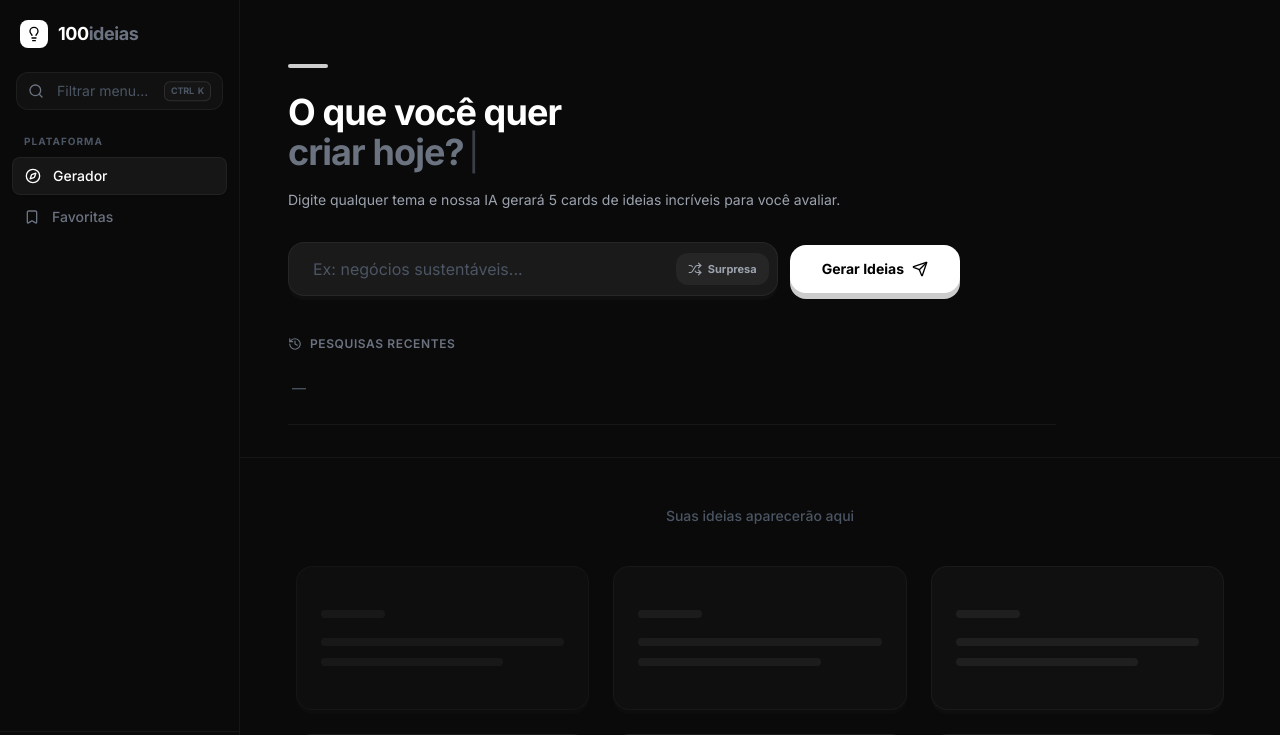
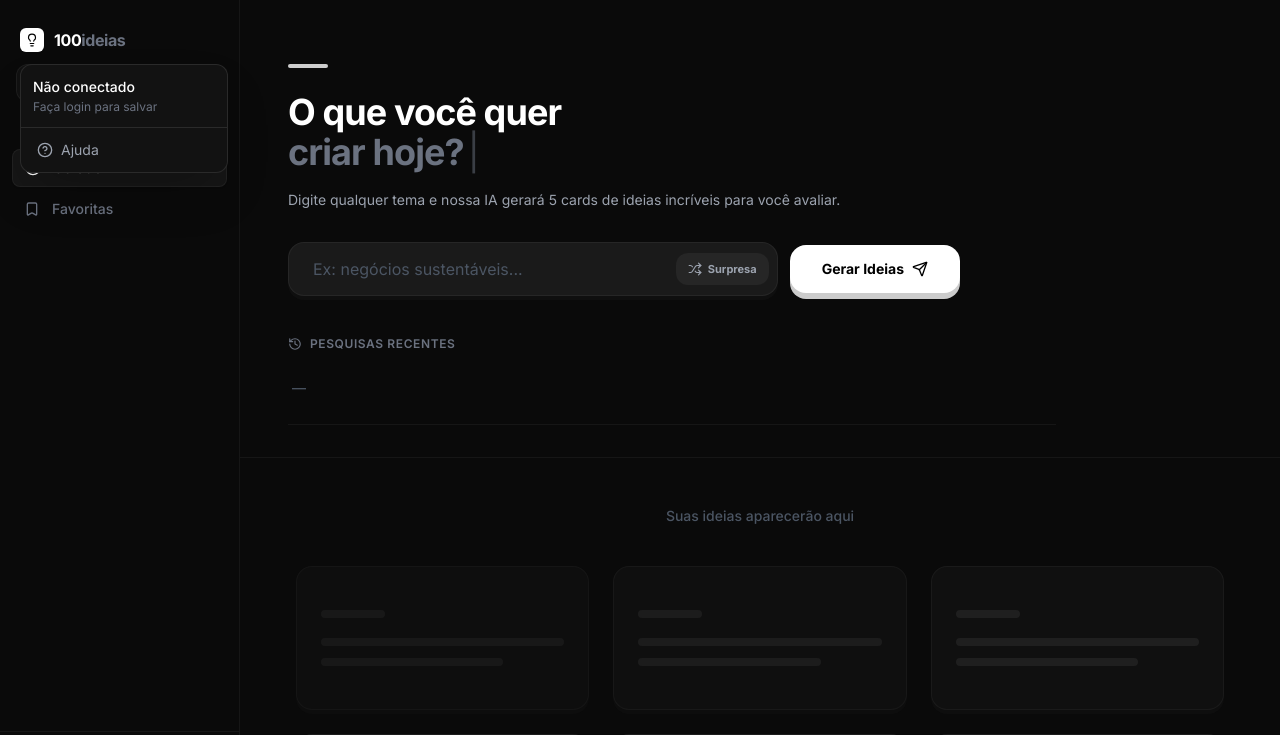
Before and after one commit to T0matas/100IDEIAS, a React (Vite) app: page / in a window 1280 px wide. Shown: the top 735 px of the page. Built offline with nearby package versions, Linux system fonts and the light colour scheme.

Commit message:
feat: ss

```diff
--- a/src/App.tsx
+++ b/src/App.tsx
@@ -14,6 +14,7 @@ function App() {
   const [isFavoritesOpen, setIsFavoritesOpen] = useState(false)
   const [searchValue, setSearchValue] = useState("")
   const [isLoggedIn, setIsLoggedIn] = useState(false)
+  const [userEmail, setUserEmail] = useState("")
   const [isLoginOpen, setIsLoginOpen] = useState(false)
 
   return (
@@ -29,6 +30,7 @@ function App() {
         searchValue={searchValue}
         setSearchValue={setSearchValue}
         isLoggedIn={isLoggedIn}
+        userEmail={userEmail}
         onOpenLogin={() => setIsLoginOpen(true)}
         onReset={() => {
           setHasGenerated(false);
@@ -46,6 +48,7 @@ function App() {
           }}
           isResultsView={hasGenerated}
           isLoggedIn={isLoggedIn}
+          userEmail={userEmail}
           onLogin={() => setIsLoginOpen(true)}
         />
         <main className="flex-1 ml-60 relative min-h-screen flex flex-col">
@@ -106,7 +109,10 @@ function App() {
       <LoginModal
         isOpen={isLoginOpen}
         onClose={() => setIsLoginOpen(false)}
-        onLogin={() => setIsLoggedIn(true)}
+        onLogin={(email) => {
+          setIsLoggedIn(true)
+          setUserEmail(email)
+        }}
       />
     </>
   )
--- a/src/components/MobileHeader.tsx
+++ b/src/components/MobileHeader.tsx
@@ -16,10 +16,12 @@ export function MobileHeader({ onMenuClick }: MobileHeaderProps) {
         </button>
 
         <div className="flex items-center gap-2">
-          <div className="w-6 h-6 bg-white rounded flex items-center justify-center text-black">
+          <div className="w-6 h-6 bg-white rounded-md flex items-center justify-center text-black">
             <Lightbulb className="w-3.5 h-3.5" />
           </div>
-          <span className="text-sm font-bold text-white tracking-tight">100Ideias</span>
+          <span className="text-sm font-bold text-white tracking-tight">
+            100<span className="text-gray-500">ideias</span>
+          </span>
         </div>
       </div>
     </header>
--- a/src/components/MobileSidebar.tsx
+++ b/src/components/MobileSidebar.tsx
@@ -8,7 +8,9 @@ import {
   ChevronRight,
   PlusCircle,
   X,
-  Lightbulb
+  Lightbulb,
+  ChevronDown,
+  HelpCircle
 } from "lucide-react"
 import { useState, useEffect } from "react"
 import { motion, AnimatePresence } from "framer-motion"
@@ -21,6 +23,7 @@ interface MobileSidebarProps {
   onReset: () => void
   isResultsView: boolean
   isLoggedIn: boolean
+  userEmail?: string
   onOpenLogin: () => void
 }
 
@@ -36,10 +39,12 @@ export function MobileSidebar({
   onReset,
   isResultsView,
   isLoggedIn,
+  userEmail,
   onOpenLogin
 }: MobileSidebarProps) {
   const [searchValue, setSearchValue] = useState("")
   const [theme, setTheme] = useState<'dark' | 'light'>('dark')
+  const [isUserMenuOpen, setIsUserMenuOpen] = useState(false)
 
   useEffect(() => {
     if (theme === 'light') {
@@ -75,15 +80,22 @@ export function MobileSidebar({
             className="fixed left-0 top-0 bottom-0 w-[300px] bg-[#0A0A0A] border-r border-white/5 z-[210] flex flex-col"
           >
             {/* Header / Logo */}
-            <div className="p-6 flex items-center justify-between">
-              <div className="flex items-center gap-3">
-                <div className="w-9 h-9 bg-white rounded-xl flex items-center justify-center text-black shadow-lg">
-                  <Lightbulb className="w-5 h-5" />
+            <div className="p-6 pb-2">
+              <div className="flex items-center justify-between mb-4">
+                <div
+                  onClick={() => setIsUserMenuOpen(!isUserMenuOpen)}
+                  className="flex items-center gap-2.5 cursor-pointer group"
+                >
+                  <div className="w-6 h-6 bg-white rounded-md flex items-center justify-center text-black shadow-lg group-active:scale-95 transition-transform shrink-0">
+                    <Lightbulb className="w-3.5 h-3.5" />
                   </div>
                   <div className="flex flex-col">
+                    <div className="flex items-center gap-1.5">
                       <span className="text-base font-bold text-white tracking-tight leading-none">
-                    100ideias
+                        100<span className="text-gray-500">ideias</span>
                       </span>
+                      <ChevronDown className={cn("w-4 h-4 text-gray-500 transition-transform", isUserMenuOpen && "rotate-180")} />
+                    </div>
                     <span className="text-[10px] text-gray-500 font-medium mt-1">Plataforma</span>
                   </div>
                 </div>
@@ -93,6 +105,35 @@ export function MobileSidebar({
                 >
                   <X className="w-5 h-5" />
                 </button>
+              </div>
+
+              <AnimatePresence>
+                {isUserMenuOpen && (
+                  <motion.div
+                    initial={{ opacity: 0, height: 0 }}
+                    animate={{ opacity: 1, height: 'auto' }}
+                    exit={{ opacity: 0, height: 0 }}
+                    className="overflow-hidden"
+                  >
+                    <div className="bg-[#121212] border border-white/10 rounded-xl mb-4">
+                      <div className="p-3 border-b border-white/10 flex flex-col">
+                        <span className="text-sm font-medium text-white truncate">
+                          {isLoggedIn ? (userEmail ? userEmail.split('@')[0] : "Conta de Login") : "Não conectado"}
+                        </span>
+                        <span className="text-xs text-gray-500 mt-0.5 truncate">
+                          {isLoggedIn ? (userEmail || "usuario@email.com") : "Faça login para salvar"}
+                        </span>
+                      </div>
+                      <div className="p-1.5">
+                        <button className="w-full text-left px-2.5 py-2 text-sm text-gray-400 hover:text-white hover:bg-white/5 rounded-lg transition-colors flex items-center space-x-2">
+                          <HelpCircle className="w-4 h-4" />
+                          <span>Ajuda</span>
+                        </button>
+                      </div>
+                    </div>
+                  </motion.div>
+                )}
+              </AnimatePresence>
             </div>
 
             {/* Search */}
--- a/src/components/MobileView.tsx
+++ b/src/components/MobileView.tsx
@@ -18,6 +18,7 @@ interface MobileViewProps {
   setSearchValue: (val: string) => void
   onReset: () => void
   isLoggedIn: boolean
+  userEmail?: string
   onOpenLogin: () => void
 }
 
@@ -31,6 +32,7 @@ export function MobileView({
   setSearchValue,
   onReset,
   isLoggedIn,
+  userEmail,
   onOpenLogin
 }: MobileViewProps) {
   const [isSidebarOpen, setIsSidebarOpen] = useState(false)
@@ -111,6 +113,7 @@ export function MobileView({
         onReset={onReset}
         isResultsView={hasGenerated}
         isLoggedIn={isLoggedIn}
+        userEmail={userEmail}
         onOpenLogin={onOpenLogin}
       />
     </div>
--- a/src/components/Sidebar.tsx
+++ b/src/components/Sidebar.tsx
@@ -1,4 +1,4 @@
-import { Lightbulb, Compass, Bookmark, Search, Settings, PlusCircle, Sun, Moon } from "lucide-react"
+import { Lightbulb, Compass, Bookmark, Search, Settings, PlusCircle, Sun, Moon, ChevronDown, HelpCircle } from "lucide-react"
 import { useState, useEffect, useRef } from "react"
 import { motion, AnimatePresence } from "framer-motion"
 import { cn } from "../lib/utils"
@@ -8,6 +8,7 @@ interface SidebarProps {
   onReset: () => void
   isResultsView: boolean
   isLoggedIn: boolean
+  userEmail?: string
   onLogin: () => void
 }
 
@@ -16,9 +17,10 @@ const MENU_ITEMS = [
   { id: 'favoritas', label: 'Favoritas', icon: Bookmark, category: 'Plataforma' },
 ]
 
-export function Sidebar({ onOpenFavorites, onReset, isResultsView, isLoggedIn, onLogin }: SidebarProps) {
+export function Sidebar({ onOpenFavorites, onReset, isResultsView, isLoggedIn, userEmail, onLogin }: SidebarProps) {
   const [searchValue, setSearchValue] = useState("")
   const [theme, setTheme] = useState<'dark' | 'light'>('dark')
+  const [isUserMenuOpen, setIsUserMenuOpen] = useState(false)
   const inputRef = useRef<HTMLInputElement>(null)
 
   useEffect(() => {
@@ -46,14 +48,48 @@ export function Sidebar({ onOpenFavorites, onReset, isResultsView, isLoggedIn, o
 
   return (
     <aside className="w-60 h-screen border-r border-white/5 bg-[#0A0A0A] flex flex-col fixed left-0 top-0 z-[150]">
-      {/* Logo */}
-      <div className="p-5 flex items-center space-x-2.5 mb-1">
-        <div className="w-7 h-7 bg-white rounded-lg flex items-center justify-center text-black">
-          <Lightbulb className="w-4 h-4" />
-        </div>
-        <span className="text-lg font-bold text-white tracking-tight">
-          100<span className="text-gray-500">ideias</span>
-        </span>
+      {/* Logo Area */}
+      <div
+        className="relative p-5 pb-1 w-full"
+        onMouseEnter={() => setIsUserMenuOpen(true)}
+        onMouseLeave={() => setIsUserMenuOpen(false)}
+      >
+        <button className="flex items-center space-x-2.5 w-full hover:bg-white/5 p-2 -ml-2 rounded-xl transition-colors group">
+          <div className="w-6 h-6 bg-white rounded-md flex items-center justify-center text-black shadow-sm group-hover:scale-105 transition-transform shrink-0">
+            <Lightbulb className="w-3.5 h-3.5" />
+          </div>
+          <span className="text-base font-bold text-white tracking-tight flex-1 text-left">
+            100<span className="text-gray-500">ideias</span>
+          </span>
+          <ChevronDown className="w-4 h-4 text-gray-500 opacity-0 group-hover:opacity-100 transition-opacity shrink-0" />
+        </button>
+
+        <AnimatePresence>
+          {isUserMenuOpen && (
+            <motion.div
+              initial={{ opacity: 0, y: -5, scale: 0.95 }}
+              animate={{ opacity: 1, y: 0, scale: 1 }}
+              exit={{ opacity: 0, y: -5, scale: 0.95 }}
+              transition={{ duration: 0.15 }}
+              className="absolute left-5 top-[64px] w-52 bg-[#121212] border border-white/10 rounded-xl shadow-2xl z-50 overflow-hidden"
+            >
+              <div className="p-3 border-b border-white/10 flex flex-col">
+                <span className="text-sm font-medium text-white truncate">
+                  {isLoggedIn ? (userEmail ? userEmail.split('@')[0] : "Conta de Login") : "Não conectado"}
+                </span>
+                <span className="text-xs text-gray-500 mt-0.5 truncate">
+                  {isLoggedIn ? (userEmail || "usuario@email.com") : "Faça login para salvar"}
+                </span>
+              </div>
+              <div className="p-1.5">
+                <button className="w-full text-left px-2.5 py-1.5 text-sm text-gray-400 hover:text-white hover:bg-white/5 rounded-lg transition-colors flex items-center space-x-2 cursor-pointer">
+                  <HelpCircle className="w-4 h-4" />
+                  <span>Ajuda</span>
+                </button>
+              </div>
+            </motion.div>
+          )}
+        </AnimatePresence>
       </div>
 
       {/* Search Bar */}
```
Also changed, not shown: src/components/GeneratorHeader.tsx (+23 -15 lines), src/components/LoginModal.tsx (+5 -5 lines). Lines whose indentation alone changed are shown as unchanged.
